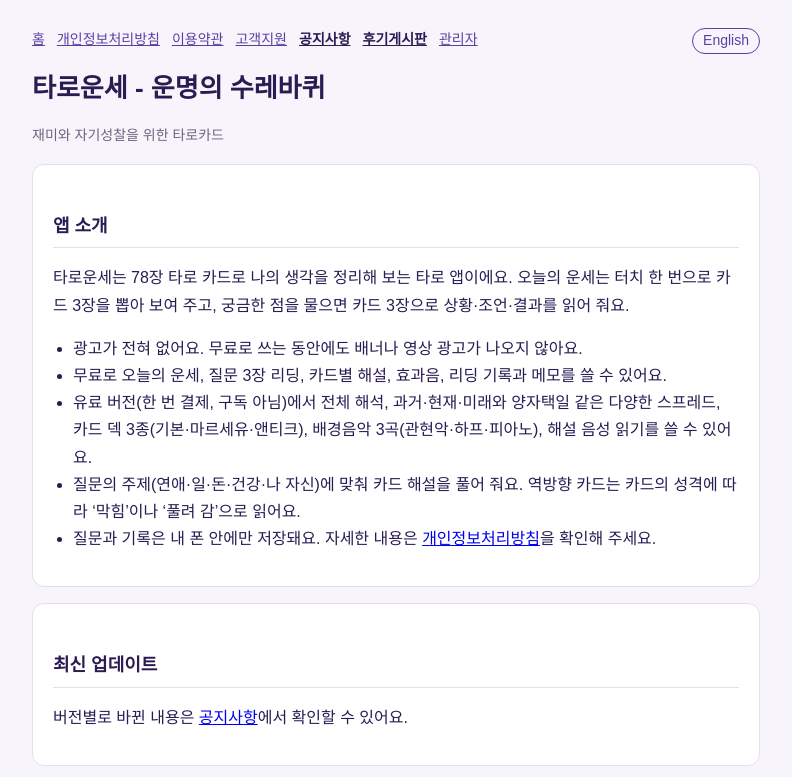
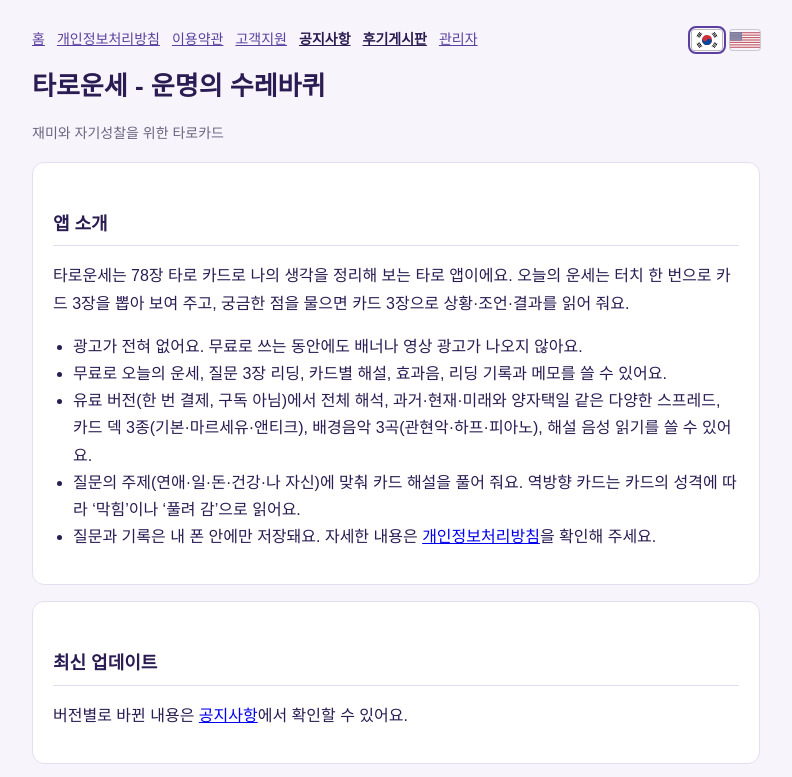
Before and after one commit to SKYNET21478/tarot-website, a plain HTML site: page index.html in a window 1280 px wide. Shown: the top 777 px of the page, without its empty margins (244-1036 px from the left). Drawn offline with Linux system fonts and the light colour scheme.

Commit message:
Add files via upload

```diff
--- a/index.html
+++ b/index.html
@@ -19,7 +19,10 @@
       <a href="notices.html" class="nav-reviews">공지사항</a>
       <a href="reviews.html" class="nav-reviews">후기게시판</a>
       <a href="admin.html">관리자</a>
-      <a href="en/index.html" class="lang-switch" lang="en" hreflang="en">English</a>
+      <span class="lang-flags" role="group" aria-label="언어 선택 / Language">
+        <span class="flag current" title="한국어"><img src="flags/kr.svg" alt="한국어 (지금 보고 있는 언어)" width="30" height="20"></span>
+        <a href="en/index.html" class="flag" lang="en" hreflang="en" title="English"><img src="flags/us.svg" alt="English" width="30" height="20"></a>
+      </span>
     </nav>
     <h1>타로운세 - 운명의 수레바퀴</h1>
     <p class="muted">재미와 자기성찰을 위한 타로카드</p>
--- a/style.css
+++ b/style.css
@@ -314,11 +314,38 @@ footer {
   font-size: 14px;
 }
 
-/* 언어 전환(English / 한국어): 메뉴 맨 오른쪽의 작은 단추 */
-header nav a.lang-switch {
+/* 언어 선택: 메뉴 맨 오른쪽의 국기 두 개. 지금 언어의 국기에 테두리, 다른 국기를 누르면 그 언어 페이지로 가요. */
+header nav .lang-flags {
   margin-left: auto;
-  padding: 0 10px;
-  border: 1px solid var(--accent);
-  border-radius: 999px;
-  text-decoration: none;
+  display: flex;
+  align-items: center;
+  gap: 8px;
 }
+
+header nav .flag {
+  display: block;
+  line-height: 0;
+  border-radius: 4px;
+}
+
+header nav .flag img {
+  width: 30px;
+  height: 20px;
+  display: block;
+  border-radius: 3px;
+  box-shadow: 0 0 0 1px rgba(0, 0, 0, 0.25);
+}
+
+header nav .flag.current {
+  outline: 2px solid var(--accent);
+  outline-offset: 2px;
+}
+
+header nav a.flag {
+  opacity: 0.7;
+}
+
+header nav a.flag:hover,
+header nav a.flag:focus-visible {
+  opacity: 1;
+}
```
Also changed, not shown: notices.html (+4 -1 lines), privacy.html (+4 -1 lines), reviews.html (+4 -1 lines), support.html (+4 -1 lines), terms.html (+4 -1 lines).
